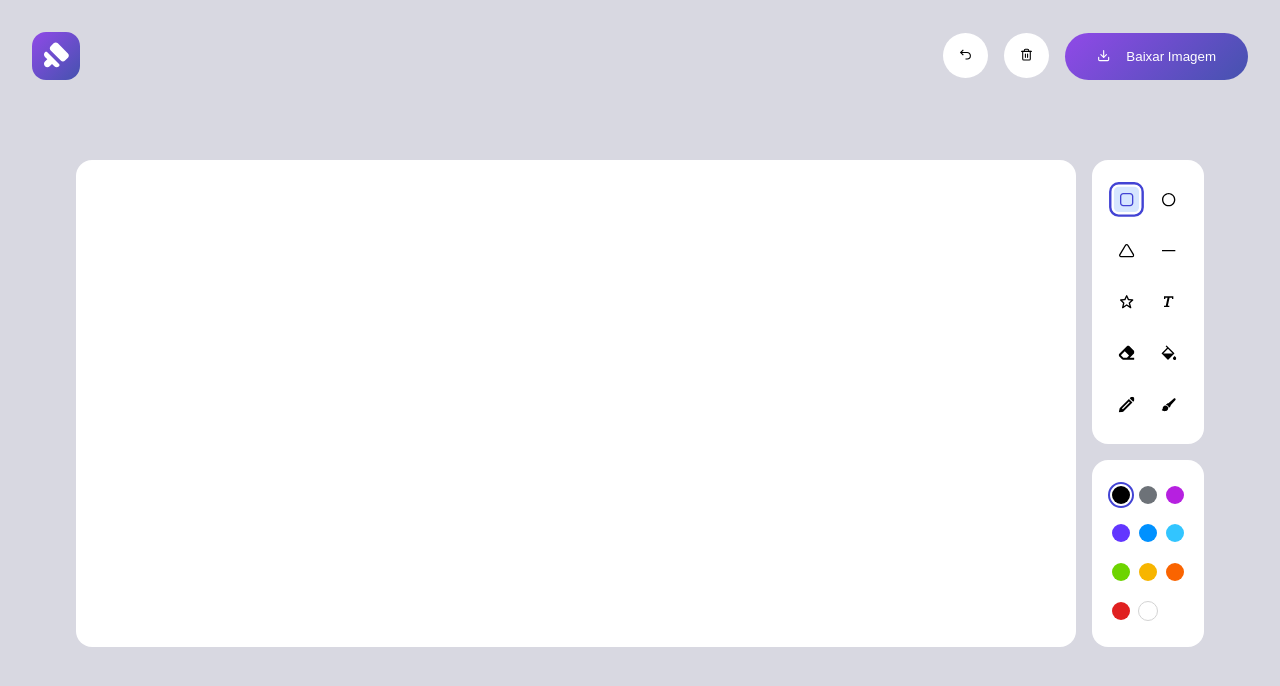
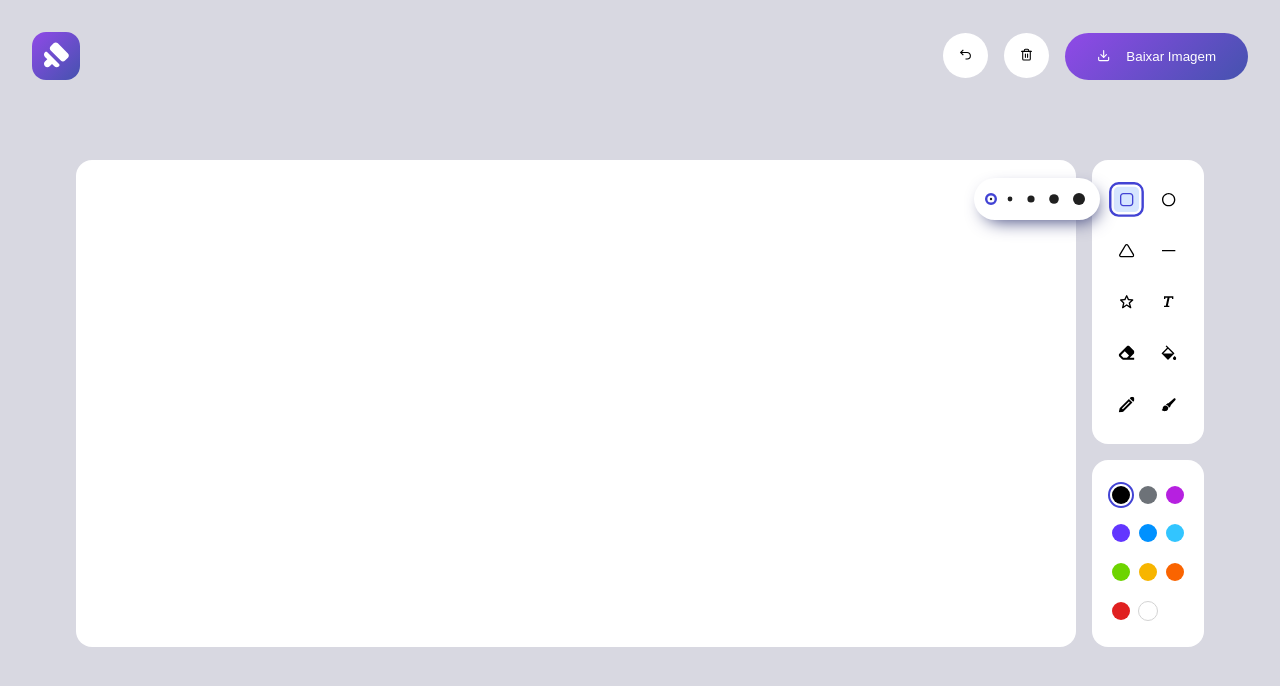
Before and after one commit to LuisValgoi/canva-drawing-playground, a React (Vite) app: page / in a window 1280 px wide. Both pictures are taken after a click on the button 1126 px from the left and 199 px from the top of the page. Shown: the top 686 px of the page. Built offline with nearby package versions, Linux system fonts and the light colour scheme.

Commit message:
feat: partial

```diff
--- a/package.json
+++ b/package.json
@@ -11,6 +11,8 @@
   "dependencies": {
     "@emotion/react": "^11.10.5",
     "@emotion/styled": "^11.10.5",
+    "@reach/tooltip": "^0.18.0",
+    "rc-tooltip": "^5.2.2",
     "react": "^18.2.0",
     "react-dom": "^18.2.0",
     "react-icons": "^4.7.1"
--- /dev/null
+++ b/src/shared/ToolBox/ToolBox.hooks.tsx
@@ -0,0 +1,128 @@
+import React, { useState } from "react";
+import { ILineWidthOption, ITool } from "./ToolBox.interfaces";
+
+import { BiSquareRounded, BiCircle, BiStar, BiText } from "react-icons/bi";
+import { FiTriangle } from "react-icons/fi";
+import { CgBorderStyleSolid } from "react-icons/cg";
+import { FaEraser } from "react-icons/fa";
+import { ImPencil } from "react-icons/im";
+import { IoIosBrush } from "react-icons/io";
+import { RiPaintFill } from "react-icons/ri";
+
+const lineWidthOptions: ILineWidthOption[] = [
+  {
+    key: "thin",
+    width: 2,
+  },
+  {
+    key: "fine",
+    width: 4,
+  },
+  {
+    key: "normal",
+    width: 6,
+  },
+  {
+    key: "thick",
+    width: 8,
+  },
+  {
+    key: "super-thick",
+    width: 10,
+  },
+];
+
+const tools: ITool[] = [
+  {
+    ref: React.createRef<HTMLButtonElement>(),
+    key: "rectangle",
+    icon: <BiSquareRounded />,
+    lineWidthOptions: lineWidthOptions,
+    lineWidthSelected: 2,
+  },
+  {
+    ref: React.createRef<HTMLButtonElement>(),
+    key: "circle",
+    icon: <BiCircle />,
+    lineWidthOptions: lineWidthOptions,
+    lineWidthSelected: 2,
+  },
+  {
+    ref: React.createRef<HTMLButtonElement>(),
+    key: "triangule",
+    icon: <FiTriangle />,
+    lineWidthOptions: lineWidthOptions,
+    lineWidthSelected: 2,
+  },
+  {
+    ref: React.createRef<HTMLButtonElement>(),
+    key: "line",
+    icon: <CgBorderStyleSolid />,
+    lineWidthOptions: lineWidthOptions,
+    lineWidthSelected: 2,
+  },
+  {
+    ref: React.createRef<HTMLButtonElement>(),
+    key: "star",
+    icon: <BiStar />,
+    lineWidthOptions: lineWidthOptions,
+    lineWidthSelected: 2,
+  },
+  {
+    ref: React.createRef<HTMLButtonElement>(),
+    key: "text",
+    icon: <BiText />,
+    lineWidthOptions: lineWidthOptions,
+    lineWidthSelected: 2,
+  },
+  {
+    ref: React.createRef<HTMLButtonElement>(),
+    key: "eraser",
+    icon: <FaEraser />,
+    lineWidthOptions: lineWidthOptions,
+    lineWidthSelected: 2,
+  },
+  {
+    ref: React.createRef<HTMLButtonElement>(),
+    key: "paint-bucket",
+    icon: <RiPaintFill />,
+  },
+  {
+    ref: React.createRef<HTMLButtonElement>(),
+    key: "pencil",
+    icon: <ImPencil />,
+    lineWidthOptions: lineWidthOptions,
+    lineWidthSelected: 2,
+  },
+  {
+    ref: React.createRef<HTMLButtonElement>(),
+    key: "brush",
+    icon: <IoIosBrush />,
+    lineWidthOptions: lineWidthOptions,
+    lineWidthSelected: 2,
+  },
+];
+
+export function useToolBox() {
+  const [selectedTool, setSelectedTool] = useState<undefined | ITool>(
+    undefined
+  );
+
+  const setSelectedLineWidth = (
+    selectedTool: ITool,
+    selectedLineWidth: number
+  ) => {
+    const newSelectedTool = {
+      ...selectedTool,
+      lineWidthSelected: selectedLineWidth,
+    };
+    setSelectedTool(newSelectedTool);
+  };
+
+  return {
+    tools,
+    selectedTool,
+    setSelectedTool,
+    setSelectedLineWidth,
+  };
+}
--- /dev/null
+++ b/src/shared/ToolBox/ToolBox.styles.ts
@@ -0,0 +1,86 @@
+import styled from "@emotion/styled";
+import TooltipRC from "rc-tooltip";
+
+export const ToolBoxArea = styled.div<{ $rows: number }>`
+  display: grid;
+  grid-template-columns: auto auto;
+  grid-template-rows: ${(props) => `repeat(${props.$rows}, auto)`};
+  background-color: white;
+  gap: 0.25rem;
+  border-radius: 1rem;
+  place-items: center;
+  padding: 1rem;
+  position: relative;
+`;
+
+export const ToolBoxItem = styled.button<{ $selected: boolean }>`
+  display: flex;
+  align-items: center;
+  justify-content: center;
+  padding: 0.25rem;
+  margin: 0.5rem;
+  transform: scale(1.2);
+
+  border-radius: 0.25rem;
+  border: unset;
+  cursor: pointer;
+  background-color: ${(props) => (props.$selected ? "#d6e6ff" : "unset")};
+  color: ${(props) => (props.$selected ? "#4243d4" : "202020")};
+
+  outline-color: ${(props) => (props.$selected ? "#4243d4" : "white")};
+  outline-width: 0.15rem;
+  outline-offset: 0.15rem;
+  outline-style: solid;
+
+  &:hover {
+    outline-color: ${(props) => (props.$selected ? "#4243d4" : "#d6e6ff")};
+  }
+
+  &:active,
+  &:focus {
+    outline-color: #4243d4;
+  }
+`;
+
+export const Tooltip = styled(TooltipRC)``;
+
+export const TooltipContent = styled.div`
+  transform: translateX(-10px);
+
+  border-radius: 2rem;
+  padding: 1rem;
+  background-color: white;
+  box-shadow: 4px 7px 18px -6px rgb(57 63 120);
+  display: flex;
+  gap: 1rem;
+  flex-direction: row;
+  align-items: center;
+  justify-content: center;
+`;
+
+export const TooltipContentLineWidthOption = styled.div<{
+  $width: number;
+  $selected: boolean;
+}>`
+  height: ${(props) => `${props.$width}px`};
+  width: ${(props) => `${props.$width}px`};
+  background-color: #202020;
+  border-radius: 100%;
+  transform: scale(1.2);
+  content: " ";
+  cursor: pointer;
+
+  outline-color: ${(props) => (props.$selected ? "#4243d4" : "white")};
+  outline-width: 0.15rem;
+  outline-offset: 0.15rem;
+  outline-style: solid;
+
+  &:hover {
+    outline-color: ${(props) => (props.$selected ? "#4243d4" : "#d6e6ff")};
+  }
+
+  &:active,
+  &:focus {
+    outline-color: #4243d4;
+  }
+`;
--- a/src/shared/ToolBox/Toolbox.tsx
+++ b/src/shared/ToolBox/Toolbox.tsx
@@ -1,75 +1,55 @@
 import React, { useState } from "react";
 
-import { BiSquareRounded, BiCircle, BiStar, BiText } from "react-icons/bi";
-import { FiTriangle } from "react-icons/fi";
-import { CgBorderStyleSolid } from "react-icons/cg";
-import { FaEraser } from "react-icons/fa";
-import { ImPencil } from "react-icons/im";
-import { IoIosBrush } from "react-icons/io";
-import { RiPaintFill } from "react-icons/ri";
-
 import { triggerByKeyboard } from "@/utils/handlers";
-
-import * as S from "./styles";
-
-const SUPPORTED_TOOLS = [
-  {
-    key: "rectangle",
-    icon: <BiSquareRounded />,
-  },
-  {
-    key: "circle",
-    icon: <BiCircle />,
-  },
-  {
-    key: "triangule",
-    icon: <FiTriangle />,
-  },
-  {
-    key: "line",
-    icon: <CgBorderStyleSolid />,
-  },
-  {
-    key: "star",
-    icon: <BiStar />,
-  },
-  {
-    key: "text",
-    icon: <BiText />,
-  },
-  {
-    key: "eraser",
-    icon: <FaEraser />,
-  },
-  {
-    key: "paint-bucket",
-    icon: <RiPaintFill />,
-  },
-  {
-    key: "pencil",
-    icon: <ImPencil />,
-  },
-  {
-    key: "brush",
-    icon: <IoIosBrush />,
-  },
-];
+import { useToolBox } from "@/shared/ToolBox/ToolBox.hooks";
+import * as S from "@/shared/ToolBox/ToolBox.styles";
 
 const ToolBox: React.FC = () => {
-  const [selectedTool, setSelectedTool] = useState(SUPPORTED_TOOLS[0].key);
+  // prettier-ignore
+  const { tools, selectedTool, setSelectedTool, setSelectedLineWidth } = useToolBox();
 
   return (
-    <S.ToolBoxArea $rows={SUPPORTED_TOOLS.length / 2}>
-      {SUPPORTED_TOOLS.map((tool) => (
-        <S.ToolBoxItem
+    <S.ToolBoxArea $rows={tools.length / 2}>
+      {tools.map((tool, index) => (
+        <S.Tooltip
           key={tool.key}
-          $selected={tool.key === selectedTool}
-          onClick={() => setSelectedTool(tool.key)}
-          onKeyUp={(e) => triggerByKeyboard(e, () => setSelectedTool(tool.key))}
-          tabIndex={0}
+          placement="left"
+          trigger={["click"]}
+          destroyTooltipOnHide
+          overlayStyle={{ width: "fit-content" }}
+          overlay={
+            !tool.lineWidthOptions ? (
+              <React.Fragment />
+            ) : (
+              <S.TooltipContent>
+                {tool.lineWidthOptions?.map((option) => {
+                  return (
+                    <S.TooltipContentLineWidthOption
+                      key={option.width}
+                      $selected={option.width === tool.lineWidthSelected}
+                      $width={option.width}
+                      onClick={() => setSelectedLineWidth(tool, option.width)}
+                    />
+                  );
+                })}
+              </S.TooltipContent>
+            )
+          }
         >
-          {tool.icon}
-        </S.ToolBoxItem>
+          <S.ToolBoxItem
+            ref={tool.ref}
+            tabIndex={0}
+            onClick={() => setSelectedTool(tool)}
+            onKeyUp={(e) => triggerByKeyboard(e, () => setSelectedTool(tool))}
+            $selected={
+              selectedTool === undefined
+                ? index === 0
+                : tool.key === selectedTool?.key
+            }
+          >
+            {tool.icon}
+          </S.ToolBoxItem>
+        </S.Tooltip>
       ))}
     </S.ToolBoxArea>
   );
--- a/src/shared/ToolBox/styles.ts
+++ /dev/null
@@ -1,41 +0,0 @@
-import styled from "@emotion/styled";
-
-export const ToolBoxArea = styled.div<{ $rows: number }>`
-  display: grid;
-  grid-template-columns: auto auto;
-  grid-template-rows: ${(props) => `repeat(${props.$rows}, auto)`};
-  background-color: white;
-  gap: 0.25rem;
-  border-radius: 1rem;
-  place-items: center;
-  padding: 1rem;
-`;
-
-export const ToolBoxItem = styled.button<{ $selected: boolean }>`
-  display: flex;
-  align-items: center;
-  justify-content: center;
-  padding: 0.25rem;
-  margin: 0.5rem;
-  transform: scale(1.2);
-
-  border-radius: 0.25rem;
-  border: unset;
-  cursor: pointer;
-  background-color: ${(props) => (props.$selected ? "#d6e6ff" : "unset")};
-  color: ${(props) => (props.$selected ? "#4243d4" : "black")};
-
-  outline-color: ${(props) => (props.$selected ? "#4243d4" : "white")};
-  outline-width: 0.15rem;
-  outline-offset: 0.15rem;
-  outline-style: solid;
-
-  &:hover {
-    outline-color: ${(props) => (props.$selected ? "#4243d4" : "#d6e6ff")};
-  }
-
-  &:active,
-  &:focus {
-    outline-color: #4243d4;
-  }
-`;
```
Also changed, not shown: src/shared/ToolBox/ToolBox.interfaces.ts (added, +14 -0 lines), 1 other file (tests, documents, lock files or other folders).
